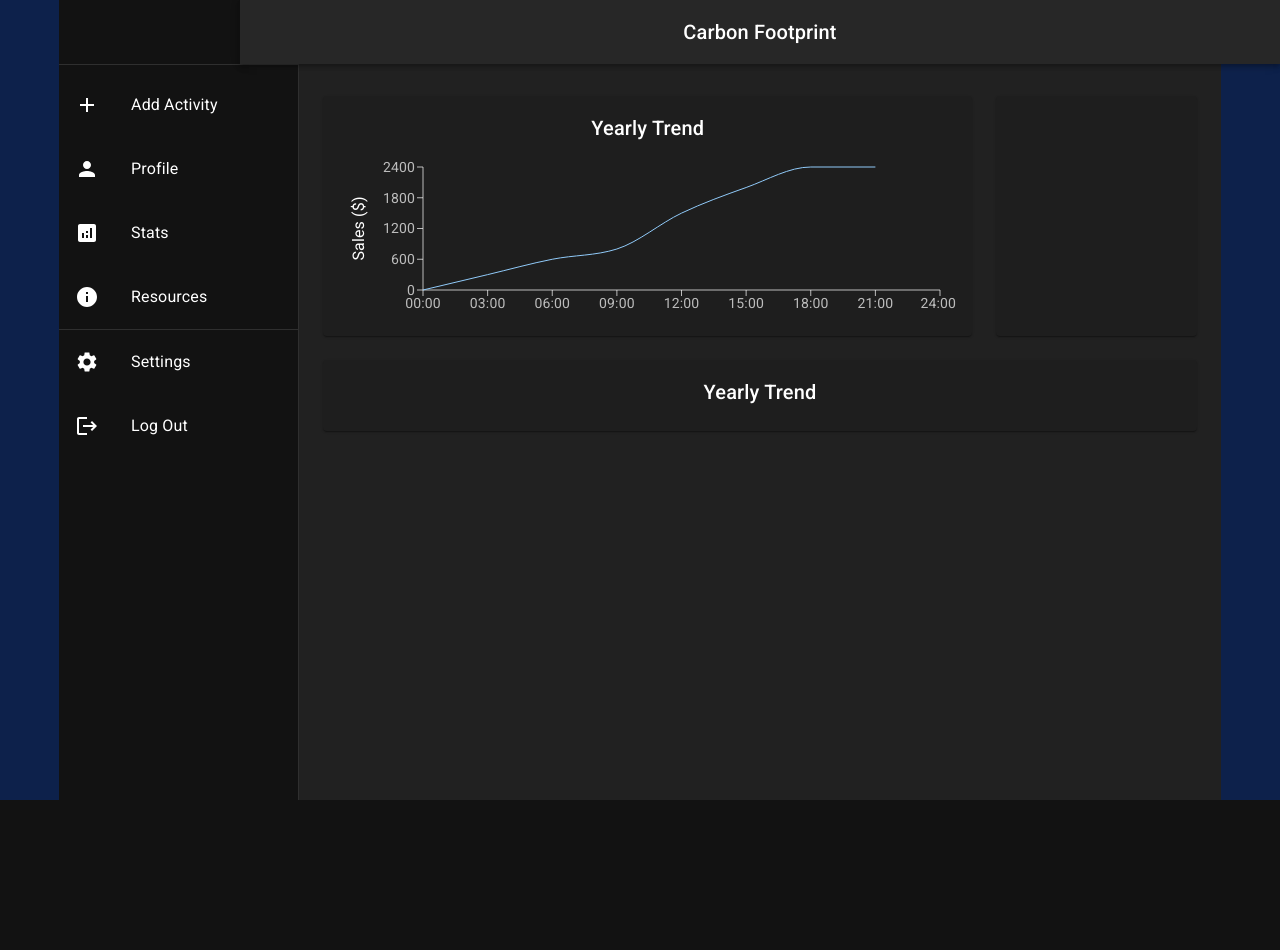
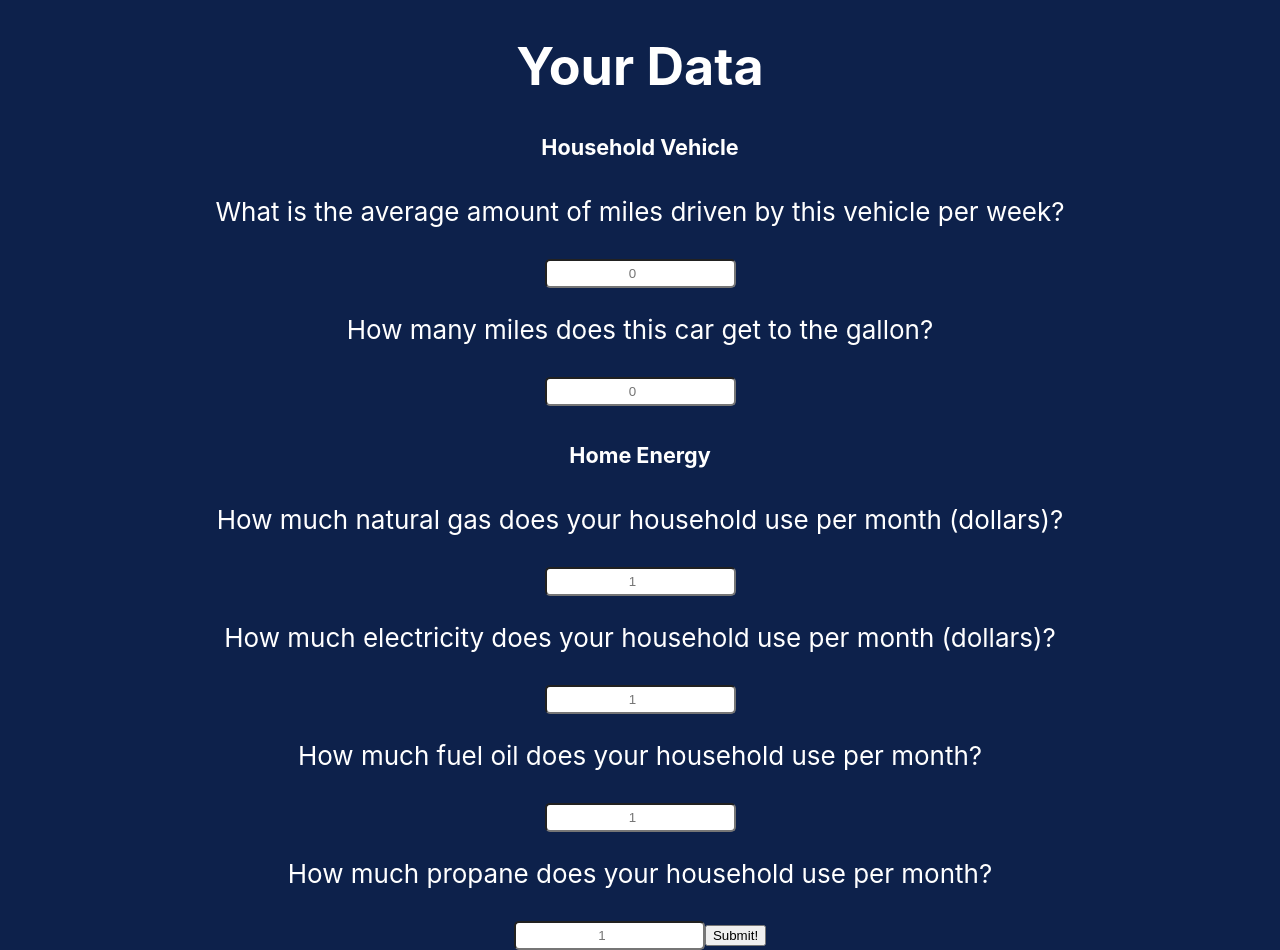
Before and after one commit to laolmstead/CarbonFootprint2021, a React (Create React App) app in the folder frontend/: page /Form in a window 1280 px wide. Before the commit the page ends 800 px from the top, so only its background shows below. Built offline with nearby package versions, Linux system fonts and the light colour scheme.

Commit message:
put calculations on front end

```diff
--- a/frontend/src/App.js
+++ b/frontend/src/App.js
@@ -1,6 +1,8 @@
 import * as React from 'react';
 import './App.css';
 import Dashboard from './Components/Dashboard';
+import Form from './Form';
+
 
 class App extends React.Component {
 
@@ -9,7 +11,8 @@ class App extends React.Component {
   return (
     <div className="App">
       <header className="App-header">
-        <Dashboard/>
+        <Form/>
+        {/* <Dashboard/> */}
       </header>
     </div>
   );
--- /dev/null
+++ b/frontend/src/Form.js
@@ -0,0 +1,92 @@
+import React, { Component } from "react";
+import { householdVehicles } from "./carbon_calc.js"
+
+class Form extends Component {
+  constructor(props) {
+    super(props);
+    this.state = { miles_driven: "", miles_per_gallon: "", week_or_year: "", ng_usage: "",electricity_usage:"", fuel_oil_usage:"", pp_usage:""};
+    this.handleChange = this.handleChange.bind(this);
+    this.handleSubmit = this.handleSubmit.bind(this);
+  }
+  handleChange(evt) {
+    this.setState({ [evt.target.name]: evt.target.value });
+  }
+  handleSubmit(evt) {
+    evt.preventDefault();
+    alert(householdVehicles(this.state.miles_driven));
+    this.setState({ username: "" });
+  }
+  calculateFootprint(){
+
+  }
+
+  render() {
+    return (
+        <div>
+            <h1>Your Data</h1>
+            <form onSubmit={this.handleSubmit}>
+                <h5>Household Vehicle</h5>
+                <p>What is the average amount of miles driven by this vehicle per week?</p>
+                <input
+                    type='number'
+                    name='miles_driven'
+                    placeholder='0'
+                    value={this.state.miles_driven}
+                    onChange={this.handleChange}
+                />
+
+                <p>How many miles does this car get to the gallon?</p>
+                <input
+                type='number'
+                name='miles_per_gallon'
+                placeholder='0'
+                value={this.state.miles_per_gallon}
+                onChange={this.handleChange}
+                />
+
+                <h5>Home Energy</h5>
+
+                <p>How much natural gas does your household use per month (dollars)?</p>
+                <input
+                type='number'
+                name='ng_usage'
+                placeholder='1'
+                value={this.state.ng_usage}
+                onChange={this.handleChange}
+                />
+
+                <p>How much electricity does your household use per month (dollars)?</p>
+                <input
+                type='number'
+                name='electricity_usage'
+                placeholder='1'
+                value={this.state.electricity_usage}
+                onChange={this.handleChange}
+                />
+
+                <p>How much fuel oil does your household use per month?</p>
+                <input
+                type='number'
+                name='fuel_oil_usage'
+                placeholder='1'
+                value={this.state.fuel_oil_usage}
+                onChange={this.handleChange}
+                />
+
+                <p>How much propane does your household use per month?</p>
+                <input
+                type='number'
+                name='pp_usage'
+                placeholder='1'
+                value={this.state.pp_usage}
+                onChange={this.handleChange}
+                />
+
+                <button>Submit!</button>
+            </form>
+        </div>
+    );
+  }
+}
+
+export default Form;
--- a/frontend/src/Profile/Profile.js
+++ b/frontend/src/Profile/Profile.js
@@ -55,12 +55,11 @@ class Profile extends React.Component {
         <h1>Gas Usage</h1>
         <form className="Profile-form" action="">
             <p>Household's Primary Heating Source:</p>
-            <select name="Type_Heating" id="Type_Heating"
-                onChange="this.className=this.options[this.selectedIndex].className" class="greenText">
-                <option value="Natural_Gas">Natural Gas</option>
-                <option value="Electricity">Electricity</option>
-                <option value="Fuel_Oil">Fuel Oil</option>
-                <option value="Propane">Propane</option>
+            <select name="Type_Heating" id="Type_Heating">
+            <option value="Natural_Gas">Natural Gas</option>
+            <option value="Electricity">Electricity</option>
+            <option value="Fuel_Oil">Fuel Oil</option>
+            <option value="Propane">Propane</option>
             </select>
             <p>How much does your usage cost per month?</p>
             $<input type="number" id="Fuel_Use" name="Fuel_Use" min="0" placeholder="0"/>
--- /dev/null
+++ b/frontend/src/carbon_calc.js
@@ -0,0 +1,91 @@
+// This file drives the calculations from user input to determine a carbon footprint. Source for calculations is the EPA website
+
+// const { Code } = require("mongodb")
+
+function calculateFootprint(){
+    // return total score
+    let totalEmissions = 100//hhVehiclesEstimate + ngScore + fuelScore + elecScore + propaneScore + totalAfterRecylcing
+}
+// Household vehicles
+export function householdVehicles(vehicleMilesDriven){
+
+    var MILES_PER_GALLON = 21.6; // constant defined by the EPA
+    var weekOrYear = 1 // or 2
+    var NON_CO2_VEHICLE_EMISSIONS_RATIO = 1.01
+    var EF_PASSENGER_VEHICLE = 19.6
+
+    let vehicleScore = (vehicleMilesDriven * 52) * EF_PASSENGER_VEHICLE * NON_CO2_VEHICLE_EMISSIONS_RATIO;
+    return vehicleScore
+}
+
+
+// Natural Gas
+export function naturalGas(NATURAL_GAS_USAGE){
+    const NATURAL_GAS_UNITS = 1 // 2, or 3
+    const NATURAL_GAS_COST_1000CF = 10.68 // dollars / 1000 cubic feet
+    const EF_NATURAL_GAS = 119.58 // lbs CO2 / 1000 cubic feet of natural gas
+    const EF_NATURAL_GAS_THERM = 11.7 // lbs CO2 / therm natural gas
+
+    var ngScore = NATURAL_GAS_USAGE / NATURAL_GAS_COST_1000CF * EF_NATURAL_GAS * 12
+}
+
+// Electricity
+function electricity(ELECTRICITY_USAGE){
+    const ELECTRICITY_UNITS = 1 // 2
+    const COST_PER_KWH = 0.1188 // $ / kwh
+    const e_FACTOR_VALUE = 1// based on zip code... need a table to look that up. Values are in the spreadsheet
+    let elecScore = (ELECTRICITY_USAGE / COST_PER_KWH) * e_FACTOR_VALUE * 12
+}
+
+//Fuel Oil
+function fuel(FUEL_USAGE){
+    const FUEL_UNITS = 1 // 2
+    const FUEL_OIL_COST = 4.02 // $ per gallon
+    const EF_FUEL_OIL_GALLON = 22.61  // lbs CO2 / gallon of fuel oil
+
+    let fuelScore = (FUEL_USAGE / FUEL_OIL_COST) * EF_FUEL_OIL_GALLON * 12
+}
+
+//Propane
+function propane(PROPANE_USAGE){
+    const PROPANE_UNITS = 1 // 2
+    const PROPANE_COST = 4.02 // $ per gallon
+    const EF_PROPANE = 22.61  // lbs CO2 / gallon of fuel oil
+
+    let propaneScore = (PROPANE_USAGE / PROPANE_COST) * EF_PROPANE * 12
+}
+
+// Waste
+function waste(recycleMetal, recyclePlastic, recycleGlass, recycleNewspaper, recycleMagazine){
+    const AVERAGE_WASTE_EMISSIONS = 692 // lbs CO2e / year / person from waste
+    const METAL_RECYCLING_AVOIDED_EMISSIONS = -89.38
+    const PLASTIC_RECYCLING_AVOIDED_EMISSIONS = -35.56
+    const GLASS_RECYCLING_AVOIDED_EMISSIONS = -25.39
+    const NEWSPAPER_RECYCLING_AVOIDED_EMISSIONS = -113.14
+    const MAG_RECYCLING_AVOIDED_EMISSIONS = -27.46
+
+    const householdSize = 2
+
+    let lbsFromWaste = householdSize * AVERAGE_WASTE_EMISSIONS
+
+
+    if (recycleMetal == 1){
+        let savedByMetal = householdSize * METAL_RECYCLING_AVOIDED_EMISSIONS
+    }
+    if (recyclePlastic == 1){
+        let savedByPlastic = householdSize * PLASTIC_RECYCLING_AVOIDED_EMISSIONS
+    }
+    if (recycleGlass == 1){
+        let savedByGlass = householdSize * GLASS_RECYCLING_AVOIDED_EMISSIONS
+    }
+    if (recycleNewspaper == 1){
+        let savedByNewspaper = householdSize * NEWSPAPER_RECYCLING_AVOIDED_EMISSIONS
+    }
+    if (recycleMagazine == 1){
+        let savedByMag = householdSize * MAG_RECYCLING_AVOIDED_EMISSIONS
+    }
+    // let totalAfterRecylcing = lbsFromWaste + savedByMetal + savedByPlastic + savedByGlass + savedByNewspaper + savedByMag
+    // return totalAfterRecylcing
+}
+
+// totalAfterRecylcing = lbsFromWaste + savedByMetal + savedByPlastic + savedByGlass + savedByNewspaper + savedByMag
```
Also changed, not shown: 1 other file (tests, documents, lock files or other folders).
